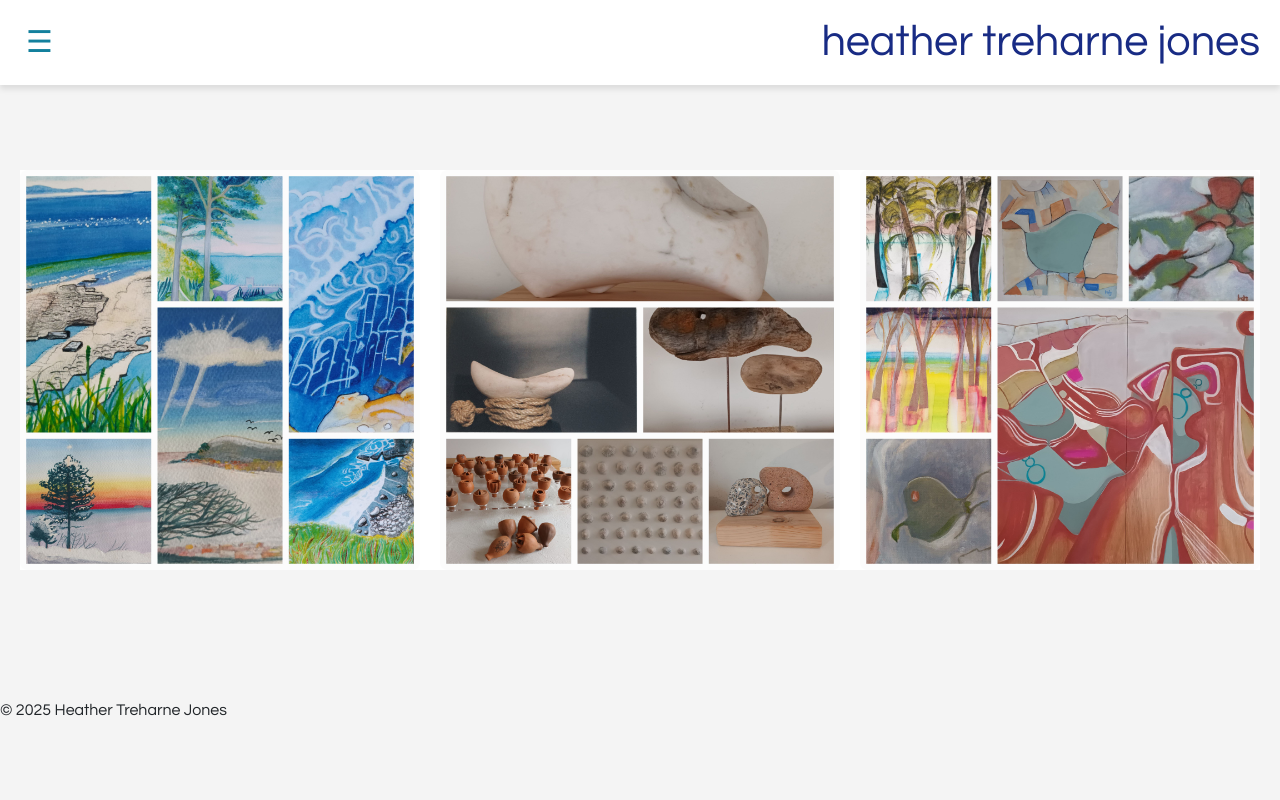
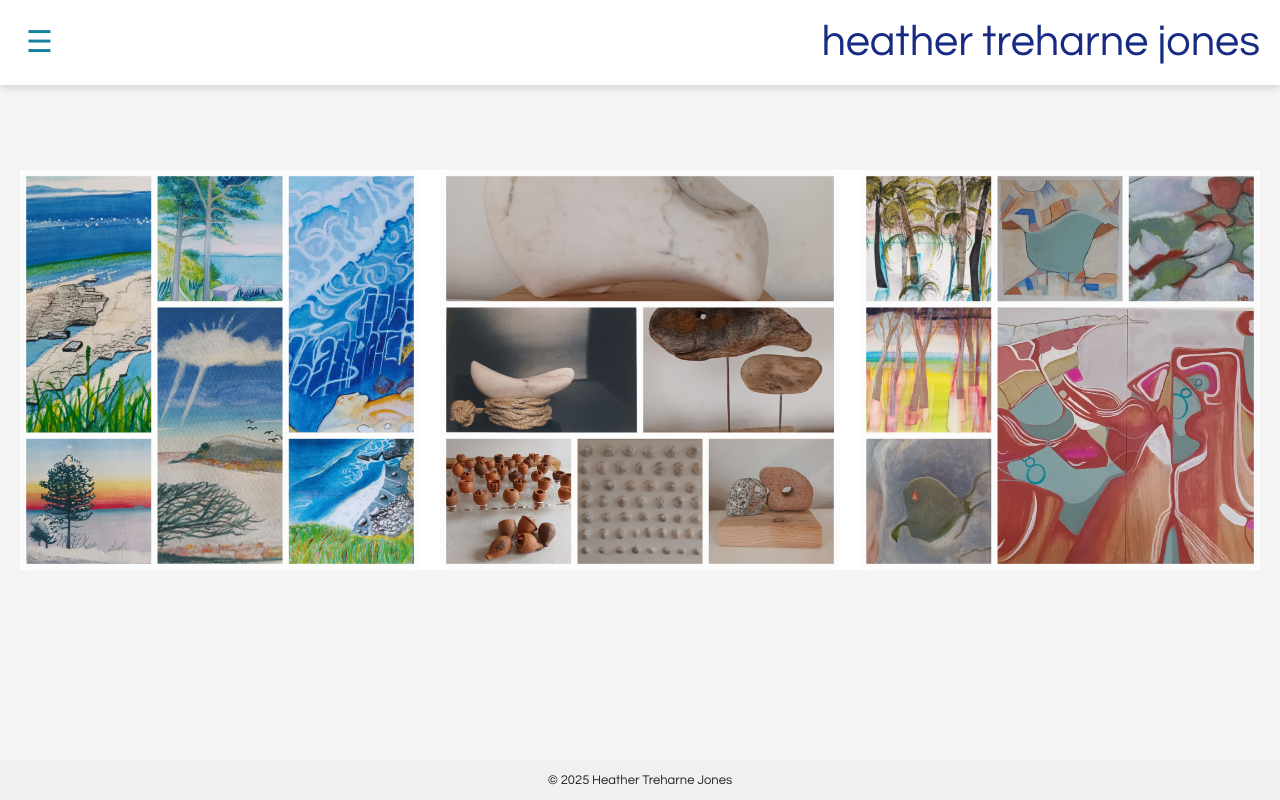
Before and after one commit to sdg877/hj_frontend, a React (Vite) app in the folder frontend/hj/: page / in a window 1280 px wide. Built offline with nearby package versions, Linux system fonts and the light colour scheme.

Commit message:
Footer styles

```diff
--- a/frontend/hj/src/styles/ComponentStyles.css
+++ b/frontend/hj/src/styles/ComponentStyles.css
@@ -203,3 +203,21 @@
     border-radius: 0.5rem;
     box-shadow: 0 2px 8px rgba(0, 0, 0, 0.1);
   }
+
+  .footer {
+    text-align: center;
+    padding: 10px;
+    background-color: #f0f0f0;
+    margin-top: 20px;
+    font-size: small;
+  }
+
+  .layout-container {
+    display: flex;
+    flex-direction: column;
+    min-height: 100vh;
+  }
+
+  .content {
+    flex: 1;
+  }
```
